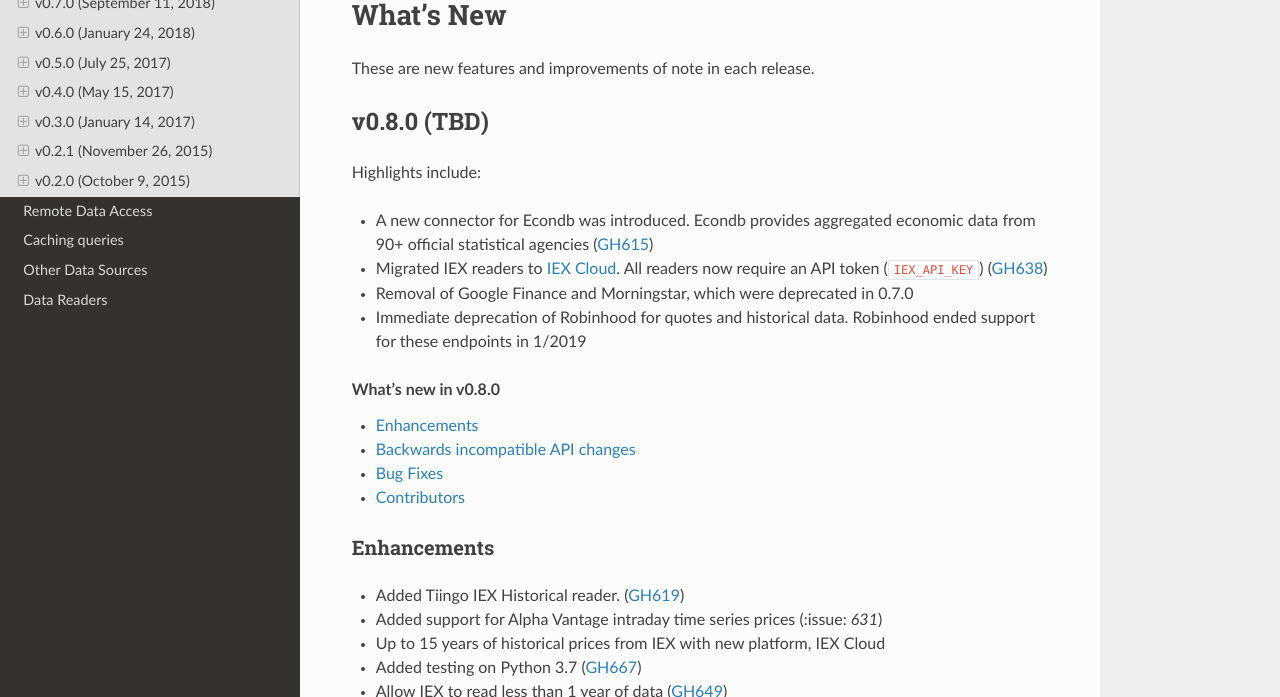
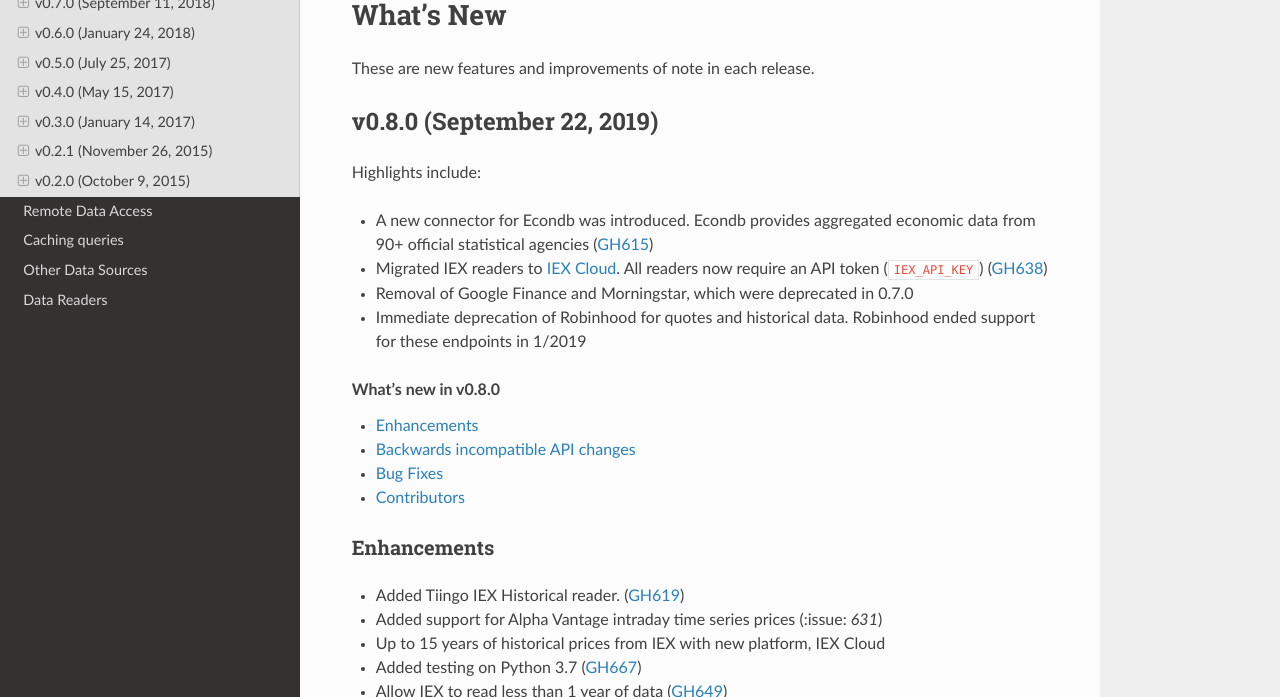
Before and after one commit to pydata/pandas-datareader, a Sphinx documentation site: the page built from docs/source/whatsnew.rst, in a window 1280 px wide and 900 px high, cut to the strip 203-900 px from the top of the window. Built offline with Sphinx 7.4.7 and the Read the Docs theme 2.0.0, drawn with Linux system fonts in a browser that asks for light colours; some of the changed text lies outside the part shown.

Commit message:
DOC: Add date to release
Add doc to release and a commit to start v0.9.0

```diff
--- a/docs/source/whatsnew/v0.8.0.txt
+++ b/docs/source/whatsnew/v0.8.0.txt
@@ -1,7 +1,7 @@
 .. _whatsnew_080:
 
-v0.8.0 (TBD)
-------------
+v0.8.0 (September 22, 2019)
+---------------------------
 
 Highlights include:
 
```
